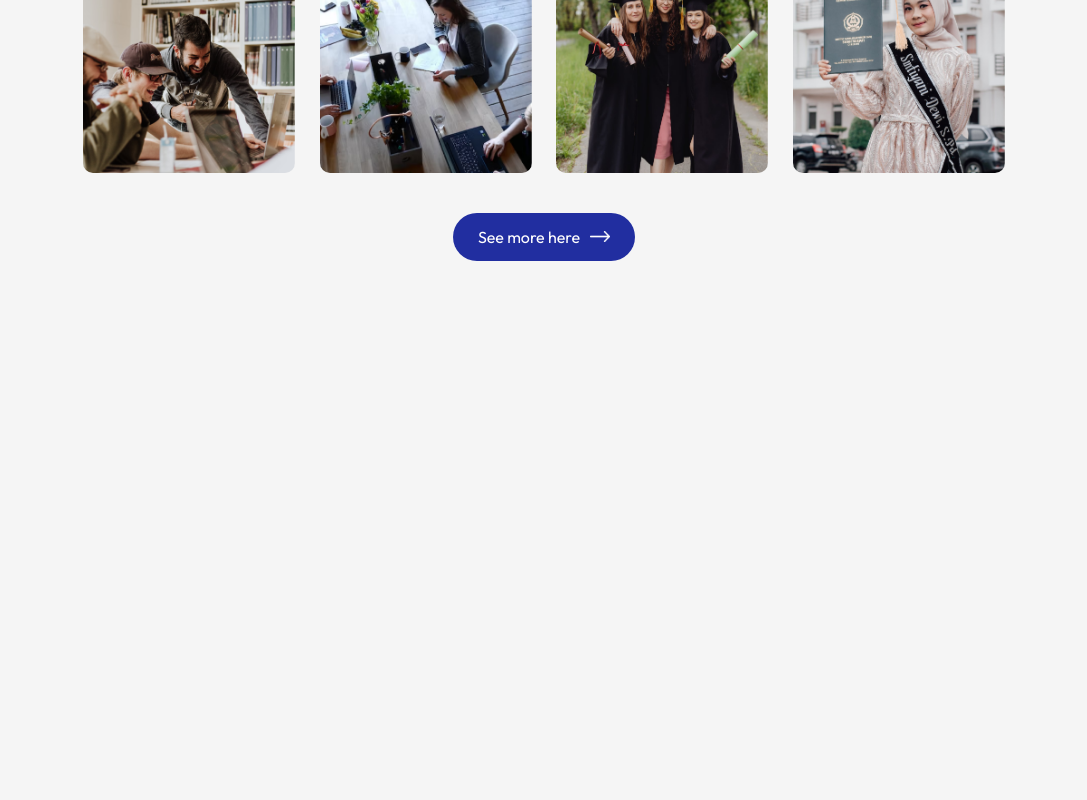
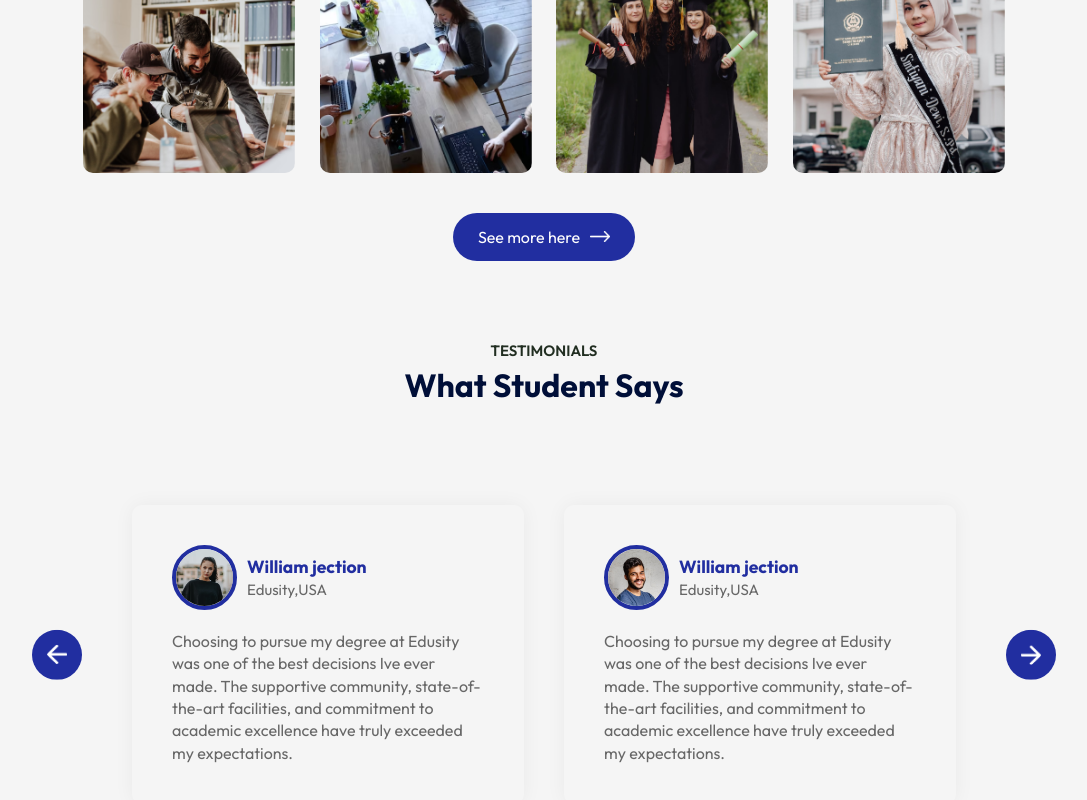
Before and after one commit to Tareq1131/Responsive-college-university-website-in-React, a React (Vite) app: page / in a window 1280 px wide. Shown: the part 2196-2996 px from the top of the page, without its empty margins (96-1183 px from the left). Before the commit the page ends 2537 px from the top, so only its background shows below. Built offline with nearby package versions, Linux system fonts and the light colour scheme.

Commit message:
Created testimonial section

```diff
--- a/src/App.jsx
+++ b/src/App.jsx
@@ -3,6 +3,7 @@
 import Hero from "./components/Hero/Hero";
 import Navbar from "./components/Navbar/Navbar";
 import Programs from "./components/Programs/programs";
+import Testimonial from "./components/Testimonial/Testimonial";
 import Title from "./components/Title/Title";
 
 const App = () => {
@@ -16,6 +17,8 @@
         <About/>
         <Title subtitle= "Gallery" title= "Campus Photos"/>
         <Campous/>
+        <Title subtitle= "TESTIMONIALS" title= "What Student Says"/>
+        <Testimonial/>
       </div>
     </div>
   );
--- /dev/null
+++ b/src/components/Testimonial/Testimonial.css
@@ -0,0 +1,59 @@
+.testimonials{
+    margin: 80px auto;
+    padding: 0 80px;
+    position: relative;
+}
+.next-btn, .back-btn{
+ position: absolute;
+ top: 50%;
+ right: 0;
+ transform: translateY(-50%);
+ padding: 15px;
+ width: 50px;
+ border-radius: 50%;
+ cursor: pointer;
+ background: #212EA0;
+}
+.back-btn{
+    right: auto;
+    left: 0;
+}
+.slider{
+    overflow: hidden;
+}
+.slider ul{
+    display: flex;
+    width: 200%;
+    overflow-x: hidden;
+    transition: 0.5s;
+    /* transform: translateX(-15%); */
+}
+.slider ul li{
+    list-style: none;
+    width: 50%;
+    padding: 20px;
+
+}
+.slide{
+    box-shadow: 0 0 20px rgba(0,0,0,0.05 );
+    padding: 40px;
+    border-radius: 10px;
+    color: #676767;
+    line-height: 1.4;
+}
+.slide img{
+    width: 65px;
+    border-radius: 50%;
+    margin-right: 10px;
+    border: 4px solid #212EA0;
+}
+
+.userinfo{
+    display: flex;
+    align-items: center;
+    margin-bottom: 20px;
+    font-size: 15px;
+}
+.userinfo h3{
+    color: #212EA0;
+}
--- /dev/null
+++ b/src/components/Testimonial/Testimonial.jsx
@@ -0,0 +1,113 @@
+// import React from 'react'
+import "./Testimonial.css";
+import next_icon from "../../assets/next-icon.png";
+import back_icon from "../../assets/back-icon.png";
+import user_1 from "../../assets/user-1.png";
+import user_2 from "../../assets/user-2.png";
+import user_3 from "../../assets/user-3.png";
+import user_4 from "../../assets/user-4.png";
+import { useRef } from "react";
+
+function Testimonial() {
+  const slider = useRef();
+  let tx = 0;
+
+  const slideForward = () => {
+    if (tx > -50) {
+      tx -= 25;
+    }
+    slider.current.style.transform = `translateX(${tx}%)`;
+  };
+  const slideBackward = () => {
+    if (tx < 0) {
+      tx += 25;
+    }
+    slider.current.style.transform = `translateX(${tx}%)`;
+  };
+
+  return (
+    <div className="testimonials">
+      <img src={next_icon} alt="" className="next-btn" onClick={slideForward} />
+      <img
+        src={back_icon}
+        alt=""
+        className="back-btn"
+        onClick={slideBackward}
+      />
+      <div className="slider">
+        <ul ref={slider}>
+          <li>
+            <div className="slide">
+              <div className="userinfo">
+                <img src={user_1} alt="" />
+                <div>
+                  <h3>William jection</h3>
+                  <span>Edusity,USA</span>
+                </div>
+              </div>
+              <p>
+                Choosing to pursue my degree at Edusity was one of the best
+                decisions Ive ever made. The supportive community,
+                state-of-the-art facilities, and commitment to academic
+                excellence have truly exceeded my expectations.
+              </p>
+            </div>
+          </li>
+          <li>
+            <div className="slide">
+              <div className="userinfo">
+                <img src={user_2} alt="" />
+                <div>
+                  <h3>William jection</h3>
+                  <span>Edusity,USA</span>
+                </div>
+              </div>
+              <p>
+                Choosing to pursue my degree at Edusity was one of the best
+                decisions Ive ever made. The supportive community,
+                state-of-the-art facilities, and commitment to academic
+                excellence have truly exceeded my expectations.
+              </p>
+            </div>
+          </li>
+          <li>
+            <div className="slide">
+              <div className="userinfo">
+                <img src={user_3} alt="" />
+                <div>
+                  <h3>William jection</h3>
+                  <span>Edusity,USA</span>
+                </div>
+              </div>
+              <p>
+                Choosing to pursue my degree at Edusity was one of the best
+                decisions Ive ever made. The supportive community,
+                state-of-the-art facilities, and commitment to academic
+                excellence have truly exceeded my expectations.
+              </p>
+            </div>
+          </li>
+          <li>
+            <div className="slide">
+              <div className="userinfo">
+                <img src={user_4} alt="" />
+                <div>
+                  <h3>William jection</h3>
+                  <span>Edusity,USA</span>
+                </div>
+              </div>
+              <p>
+                Choosing to pursue my degree at Edusity was one of the best
+                decisions Ive ever made. The supportive community,
+                state-of-the-art facilities, and commitment to academic
+                excellence have truly exceeded my expectations.
+              </p>
+            </div>
+          </li>
+        </ul>
+      </div>
+    </div>
+  );
+}
+
+export default Testimonial;
```
